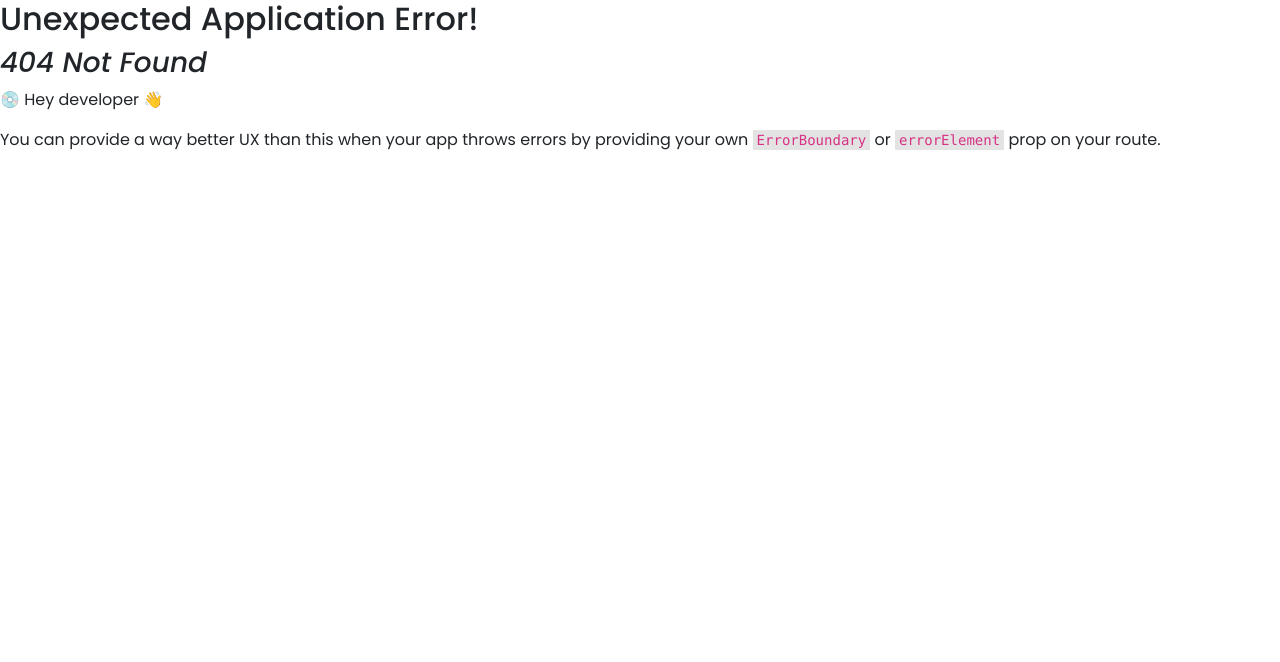
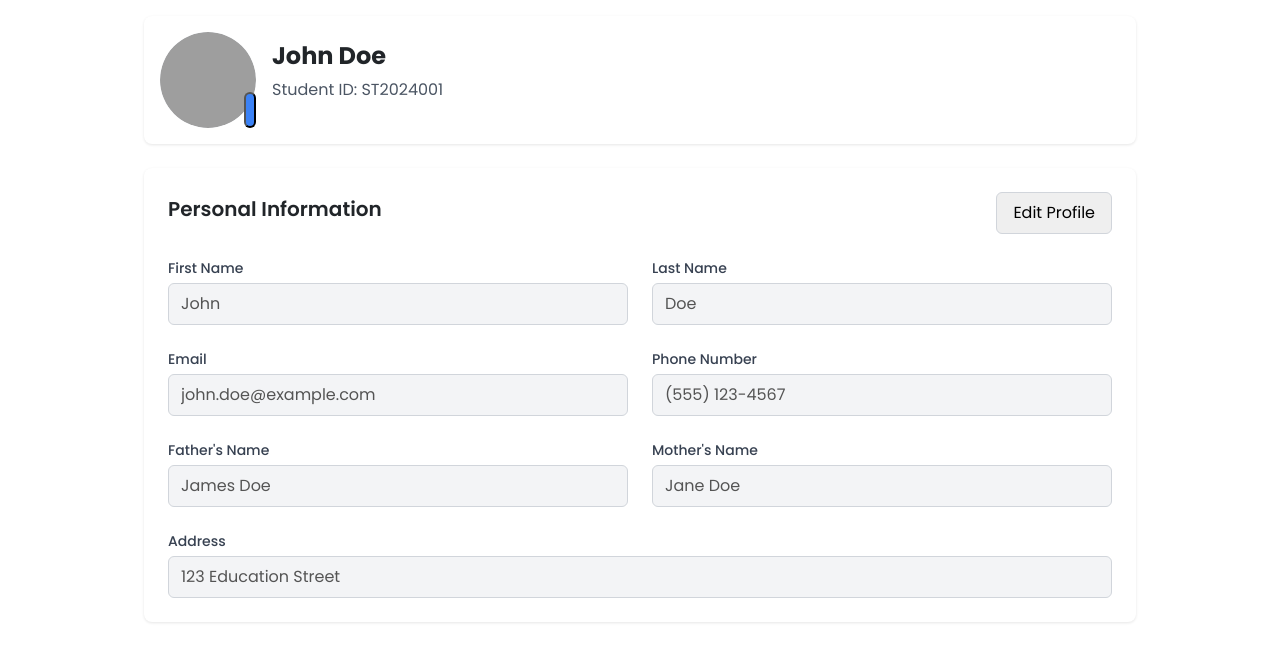
Before and after one commit to uddiGitHub/MISnielit, a React (Vite) app: page /student-dashboard in a window 1280 px wide. Before the commit this address had no page. Shown: the top 662 px of the page. Built offline with nearby package versions, Linux system fonts and the light colour scheme; grey boxes are pictures that could not be loaded.

Commit message:
Student Dashboard Updated

```diff
--- a/package.json
+++ b/package.json
@@ -28,6 +28,7 @@
     "bcryptjs": "^2.4.3",
     "bootstrap": "^5.3.3",
     "formik": "^2.4.6",
+    "lucide-react": "^0.456.0",
     "react": "^18.3.1",
     "react-dom": "^18.3.1",
     "react-pro-sidebar": "^1.1.0",
--- a/src/main.jsx
+++ b/src/main.jsx
@@ -5,6 +5,7 @@ import 'bootstrap/dist/css/bootstrap.min.css'
 import './index.css'
 import Login from './pages/Loginpage/Login.jsx'
 import ForgotPass from './pages/Loginpage/ForgotPass.jsx'
+import StudDashboard from './pages/StudDashboard/StudDashboard.jsx'
 
 import {
   createBrowserRouter,
@@ -29,6 +30,10 @@ const router = createBrowserRouter([
   {
     path: "forgot-password",
     element: <ForgotPass />
+  },
+  {
+    path: "student-dashboard",
+    element: <StudDashboard />
   }
 ]);
 
--- a/src/pages/StudDashboard/StudDashboard.jsx
+++ b/src/pages/StudDashboard/StudDashboard.jsx
@@ -1,11 +1,174 @@
-import React from 'react'
+import React, { useState } from 'react';
+import styles from './StudDashboard.module.css';
 
 function StudDashboard() {
-    return (
-        <>
+  const [studentData, setStudentData] = useState({
+    firstName: 'John',
+    lastName: 'Doe',
+    studentId: 'ST2024001',
+    email: 'john.doe@example.com',
+    fatherName: 'James Doe',
+    motherName: 'Jane Doe',
+    address: '123 Education Street',
+    phoneNumber: '(555) 123-4567'
+  });
 
-        </>
-    )
+  const [isEditing, setIsEditing] = useState(false);
+
+  const handleInputChange = (e) => {
+    const { name, value } = e.target;
+    setStudentData(prev => ({
+      ...prev,
+      [name]: value
+    }));
+  };
+
+  const handleSubmit = (e) => {
+    e.preventDefault();
+    setIsEditing(false);
+    console.log('Updated student data:', studentData);
+  };
+
+  return (
+    <>
+      <div className={styles.container}>
+        {/* Profile Header */}
+        <div className={styles.profileHeader}>
+          <div className={styles.profileImageContainer}>
+            <div className={styles.profileImage}>
+              <img
+                src="/api/placeholder/96/96"
+                alt="Profile"
+                className={styles.profileImage}
+              />
+            </div>
+            <button className={styles.profileImageUpload}>
+              <svg xmlns="http://www.w3.org/2000/svg" className="w-4 h-4" viewBox="0 0 24 24" fill="none" stroke="currentColor" strokeWidth="2">
+                <path d="M23 19a2 2 0 0 1-2 2H3a2 2 0 0 1-2-2V8a2 2 0 0 1 2-2h4l2-3h6l2 3h4a2 2 0 0 1 2 2z" />
+                <circle cx="12" cy="13" r="4" />
+              </svg>
+            </button>
+          </div>
+          <div className={styles.profileInfo}>
+            <h1 className={styles.profileName}>{`${studentData.firstName} ${studentData.lastName}`}</h1>
+            <p className={styles.profileId}>Student ID: {studentData.studentId}</p>
+          </div>
+        </div>
+
+        {/* Profile Information */}
+        <div className={styles.formContainer}>
+          <div className={styles.formHeader}>
+            <h2 className={styles.formTitle}>Personal Information</h2>
+            <button
+              onClick={() => setIsEditing(!isEditing)}
+              className={`${styles.editButton} ${isEditing ? styles.editing : styles.default}`}
+            >
+              {isEditing ? 'Cancel' : 'Edit Profile'}
+            </button>
+          </div>
+
+          <form onSubmit={handleSubmit}>
+            <div className={styles.formGrid}>
+              <div className={styles.formGroup}>
+                <label className={styles.label}>First Name</label>
+                <input
+                  type="text"
+                  name="firstName"
+                  value={studentData.firstName}
+                  onChange={handleInputChange}
+                  disabled={!isEditing}
+                  className={styles.input}
+                />
+              </div>
+
+              <div className={styles.formGroup}>
+                <label className={styles.label}>Last Name</label>
+                <input
+                  type="text"
+                  name="lastName"
+                  value={studentData.lastName}
+                  onChange={handleInputChange}
+                  disabled={!isEditing}
+                  className={styles.input}
+                />
+              </div>
+
+              <div className={styles.formGroup}>
+                <label className={styles.label}>Email</label>
+                <input
+                  type="email"
+                  name="email"
+                  value={studentData.email}
+                  onChange={handleInputChange}
+                  disabled={!isEditing}
+                  className={styles.input}
+                />
+              </div>
+
+              <div className={styles.formGroup}>
+                <label className={styles.label}>Phone Number</label>
+                <input
+                  type="tel"
+                  name="phoneNumber"
+                  value={studentData.phoneNumber}
+                  onChange={handleInputChange}
+                  disabled={!isEditing}
+                  className={styles.input}
+                />
+              </div>
+
+              <div className={styles.formGroup}>
+                <label className={styles.label}>Father's Name</label>
+                <input
+                  type="text"
+                  name="fatherName"
+                  value={studentData.fatherName}
+                  onChange={handleInputChange}
+                  disabled={!isEditing}
+                  className={styles.input}
+                />
+              </div>
+
+              <div className={styles.formGroup}>
+                <label className={styles.label}>Mother's Name</label>
+                <input
+                  type="text"
+                  name="motherName"
+                  value={studentData.motherName}
+                  onChange={handleInputChange}
+                  disabled={!isEditing}
+                  className={styles.input}
+                />
+              </div>
+
+              <div className={`${styles.formGroup} ${styles.fullWidth}`}>
+                <label className={styles.label}>Address</label>
+                <input
+                  type="text"
+                  name="address"
+                  value={studentData.address}
+                  onChange={handleInputChange}
+                  disabled={!isEditing}
+                  className={styles.input}
+                />
+              </div>
+            </div>
+
+            {isEditing && (
+              <div className={styles.submitContainer}>
+                <button
+                  type="submit"
+                  className={styles.saveButton}
+                >
+                  Save Changes
+                </button>
+              </div>
+            )}
+          </form>
+        </div>
+      </div>
+    </>
+  );
 }
 
-export default StudDashboard
+export default StudDashboard;
--- a/src/pages/StudDashboard/StudDashboard.module.css
+++ b/src/pages/StudDashboard/StudDashboard.module.css
@@ -0,0 +1,154 @@
+.container {
+    max-width: 64rem;
+    margin: 0 auto;
+    padding: 1rem;
+  }
+
+  .profileHeader {
+    display: flex;
+    align-items: center;
+    gap: 1rem;
+    padding: 1rem;
+    background-color: white;
+    border-radius: 0.5rem;
+    box-shadow: 0 1px 3px 0 rgba(0, 0, 0, 0.1);
+    margin-bottom: 1.5rem;
+  }
+
+  .profileImageContainer {
+    position: relative;
+  }
+
+  .profileImage {
+    width: 6rem;
+    height: 6rem;
+    border-radius: 9999px;
+    background-color: #e5e7eb;
+    display: flex;
+    align-items: center;
+    justify-content: center;
+    overflow: hidden;
+  }
+
+  .profileImageUpload {
+    position: absolute;
+    bottom: 0;
+    right: 0;
+    padding: 0.25rem;
+    background-color: #3b82f6;
+    border-radius: 9999px;
+    color: white;
+  }
+
+  .profileInfo {
+    display: flex;
+    flex-direction: column;
+  }
+
+  .profileName {
+    font-size: 1.5rem;
+    font-weight: 700;
+  }
+
+  .profileId {
+    color: #4b5563;
+  }
+
+  .formContainer {
+    background-color: white;
+    border-radius: 0.5rem;
+    box-shadow: 0 1px 3px 0 rgba(0, 0, 0, 0.1);
+    padding: 1.5rem;
+  }
+
+  .formHeader {
+    display: flex;
+    justify-content: space-between;
+    align-items: center;
+    margin-bottom: 1.5rem;
+  }
+
+  .formTitle {
+    font-size: 1.25rem;
+    font-weight: 600;
+  }
+
+  .editButton {
+    padding: 0.5rem 1rem;
+    border-radius: 0.375rem;
+    transition: all 0.2s;
+  }
+
+  .editButton.editing {
+    background-color: #e5e7eb;
+  }
+
+  .editButton.editing:hover {
+    background-color: #d1d5db;
+  }
+
+  .editButton.default {
+    border: 1px solid #d1d5db;
+  }
+
+  .editButton.default:hover {
+    background-color: #f9fafb;
+  }
+
+  .formGrid {
+    display: grid;
+    grid-template-columns: 1fr;
+    gap: 1.5rem;
+  }
+
+  @media (min-width: 768px) {
+    .formGrid {
+      grid-template-columns: repeat(2, 1fr);
+    }
+  }
+
+  .formGroup {
+    display: flex;
+    flex-direction: column;
+  }
+
+  .fullWidth {
+    grid-column: 1 / -1;
+  }
+
+  .label {
+    display: block;
+    font-size: 0.875rem;
+    font-weight: 500;
+    color: #374151;
+    margin-bottom: 0.25rem;
+  }
+
+  .input {
+    width: 100%;
+    padding: 0.5rem 0.75rem;
+    border: 1px solid #d1d5db;
+    border-radius: 0.375rem;
+  }
+
+  .input:disabled {
+    background-color: #f3f4f6;
+  }
+
+  .saveButton {
+    padding: 0.5rem 1rem;
+    background-color: #3b82f6;
+    color: white;
+    border-radius: 0.375rem;
+    transition: background-color 0.2s;
+  }
+
+  .saveButton:hover {
+    background-color: #2563eb;
+  }
+
+  .submitContainer {
+    display: flex;
+    justify-content: flex-end;
+    margin-top: 1.5rem;
+  }
```
Also changed, not shown: 1 other file (tests, documents, lock files or other folders).
